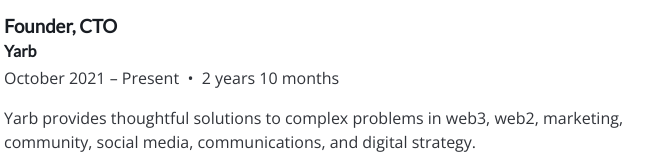
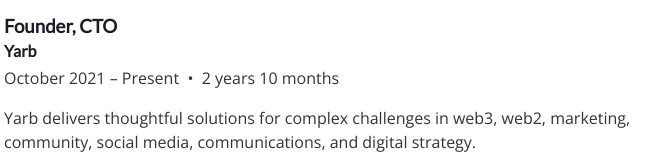
Before and after one commit to benyarb/benyarb.github.io, a plain HTML site: page index.html in a window 1280 px wide. Shown: the part 1031-1198 px from the top of the page, 316-981 px from the left. Drawn offline with nearby package versions, Linux system fonts and the light colour scheme.

Commit message:
Update index.html

```diff
--- a/index.html
+++ b/index.html
@@ -164,7 +164,7 @@
             <aside>October 2021 – Present &nbsp;•&nbsp; <span id="durationYarb">1 year 8 months</span></aside>
 
             <p>
-                Yarb provides thoughtful solutions to complex problems in web3, web2, marketing, community, social media, communications, and digital strategy.
+                Yarb delivers thoughtful solutions for complex challenges in web3, web2, marketing, community, social media, communications, and digital strategy.
             </p>
             <p>
                 Develop web applications with TypeScript, JavaScript, React, Next.js, GraphQL, Flow Blockchain, Cadence, and FCL.
```
